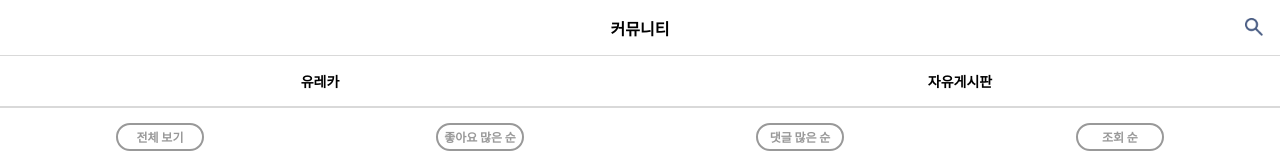
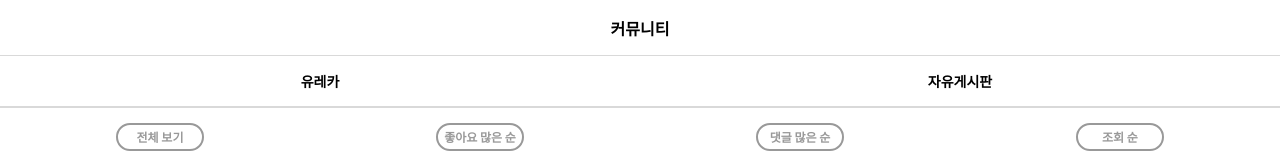
Before and after one commit to Jungu12/Heulgit, a React (Create React App) app in the folder frontend/: page /community in a window 1280 px wide. Shown: the top 160 px of the page. Built offline with nearby package versions, Linux system fonts and the light colour scheme.

Commit message:
fix(freeboard): 커뮤니티 페이지 퍼블리싱
검색 버튼 삭제

```diff
--- a/frontend/src/pages/CommunityPage.tsx
+++ b/frontend/src/pages/CommunityPage.tsx
@@ -38,11 +38,11 @@ const StyledFeed = styled.section`
 `;
 
 // 검색 버튼
-const StyledSearchButton = styled.img`
-	height: 24px;
-	width: 24px;
-	margin-right: 14px;
-`;
+// const StyledSearchButton = styled.img`
+// 	height: 24px;
+// 	width: 24px;
+// 	margin-right: 14px;
+// `;
 
 const CommunityPage = () => {
 	const navigation = useNavigate();
@@ -50,11 +50,11 @@ const CommunityPage = () => {
 	return (
 		<CommunityContainer>
 			<Header title="커뮤니티" type="home">
-				<StyledSearchButton
+				{/* <StyledSearchButton
 					src={images.navigation.searchActive}
 					alt="search button"
 					onClick={() => navigation('/search')}
-				/>
+				/> */}
 			</Header>
 			<CommunityCategory />
 			<FilterCategory />
```
